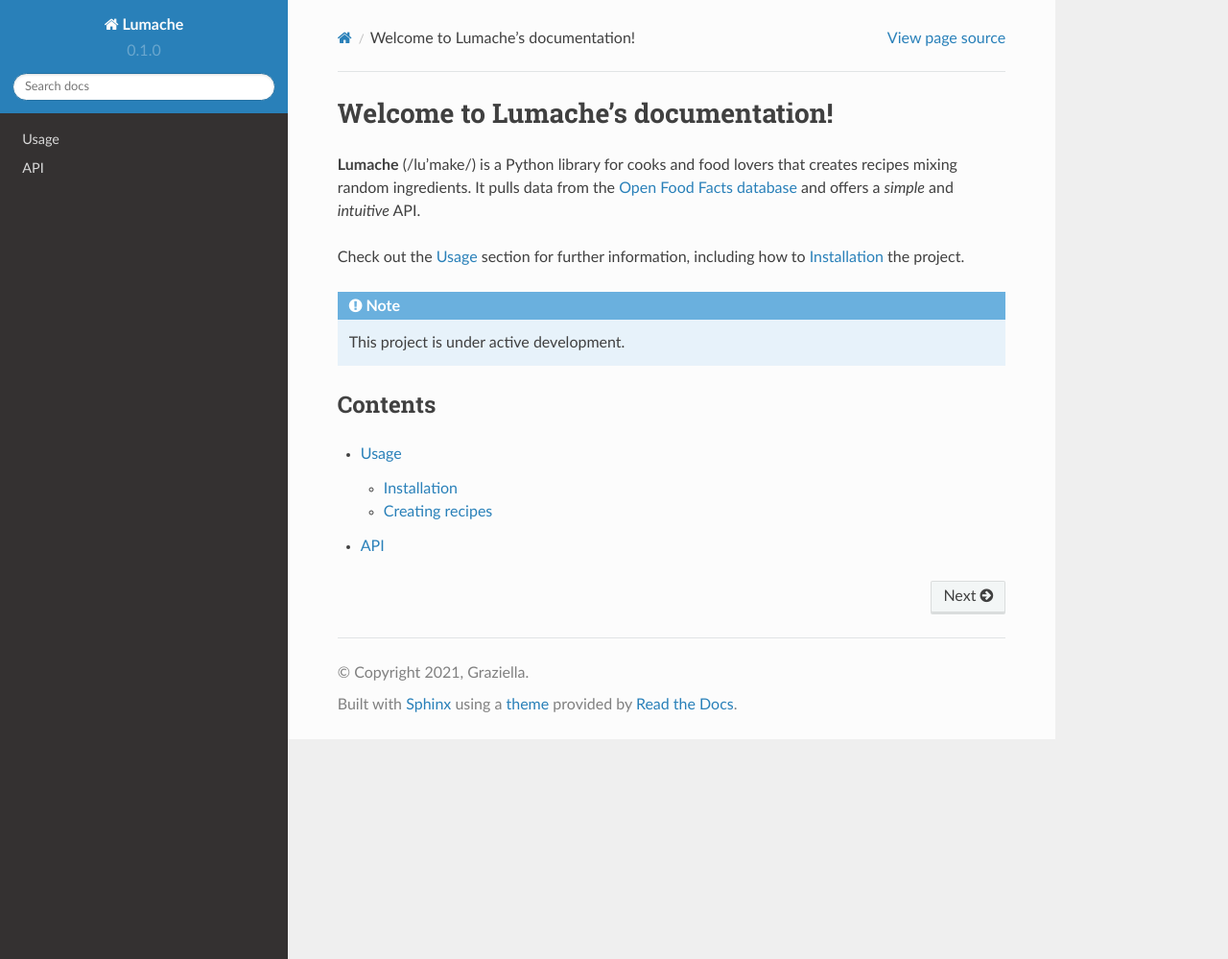
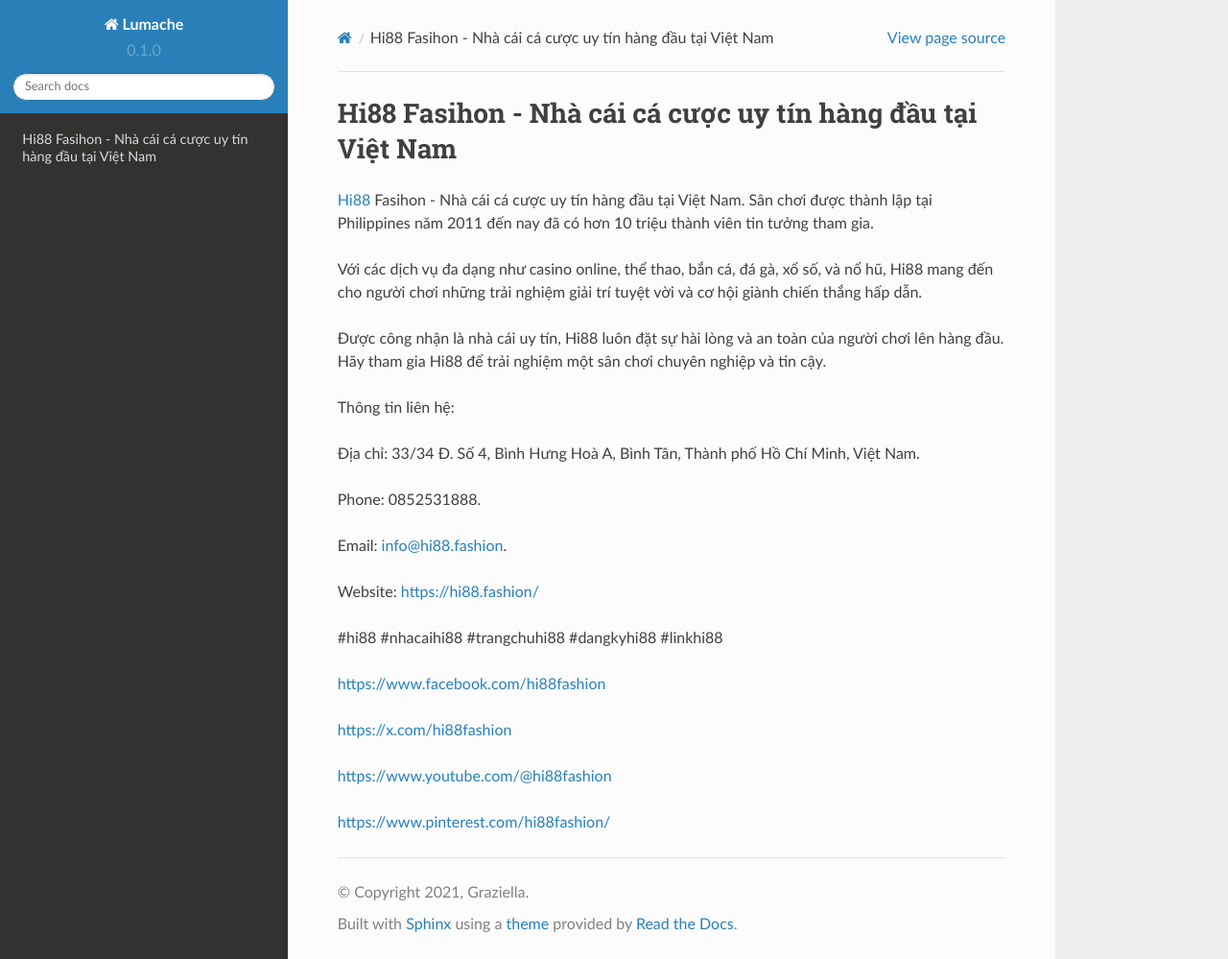
Before and after one commit to socialentity/hi88fashion, a Sphinx documentation site: the page built from docs/source/index.rst, in a window 1280 px wide and 999 px high. Shown: the whole window at 96% size. Built offline with Sphinx 7.4.7 and the Read the Docs theme 2.0.0, drawn with Linux system fonts in a browser that asks for light colours.

Commit message:
Update index.rst

```diff
--- a/docs/source/index.rst
+++ b/docs/source/index.rst
@@ -1,22 +1,28 @@
-Welcome to Lumache's documentation!
+Hi88 Fasihon - Nhà cái cá cược uy tín hàng đầu tại Việt Nam
 ===================================
 
-**Lumache** (/lu'make/) is a Python library for cooks and food lovers
-that creates recipes mixing random ingredients.
-It pulls data from the `Open Food Facts database <https://world.openfoodfacts.org/>`_
-and offers a *simple* and *intuitive* API.
+`Hi88 <https://hi88.fashion/>`_ Fasihon - Nhà cái cá cược uy tín hàng đầu tại Việt Nam. Sân chơi được thành lập tại Philippines năm 2011 đến nay đã có hơn 10 triệu thành viên tin tưởng tham gia.
 
-Check out the :doc:`usage` section for further information, including
-how to :ref:`installation` the project.
+Với các dịch vụ đa dạng như casino online, thể thao, bắn cá, đá gà, xổ số, và nổ hũ, Hi88 mang đến cho người chơi những trải nghiệm giải trí tuyệt vời và cơ hội giành chiến thắng hấp dẫn.
 
-.. note::
+Được công nhận là nhà cái uy tín, Hi88 luôn đặt sự hài lòng và an toàn của người chơi lên hàng đầu. Hãy tham gia Hi88 để trải nghiệm một sân chơi chuyên nghiệp và tin cậy.
 
-   This project is under active development.
+Thông tin liên hệ:
 
-Contents
---------
+Địa chỉ: 33/34 Đ. Số 4, Bình Hưng Hoà A, Bình Tân, Thành phố Hồ Chí Minh, Việt Nam.
 
-.. toctree::
+Phone: 0852531888.
 
-   usage
-   api
+Email: info@hi88.fashion.
+
+Website: https://hi88.fashion/
+
+#hi88 #nhacaihi88 #trangchuhi88 #dangkyhi88 #linkhi88
+
+https://www.facebook.com/hi88fashion
+
+https://x.com/hi88fashion
+
+https://www.youtube.com/@hi88fashion
+
+https://www.pinterest.com/hi88fashion/
```
